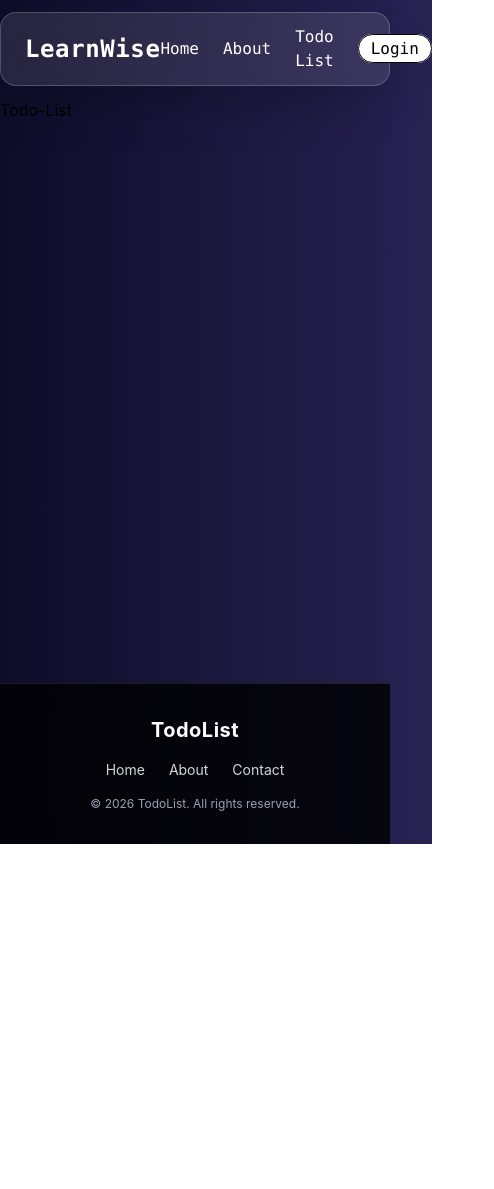
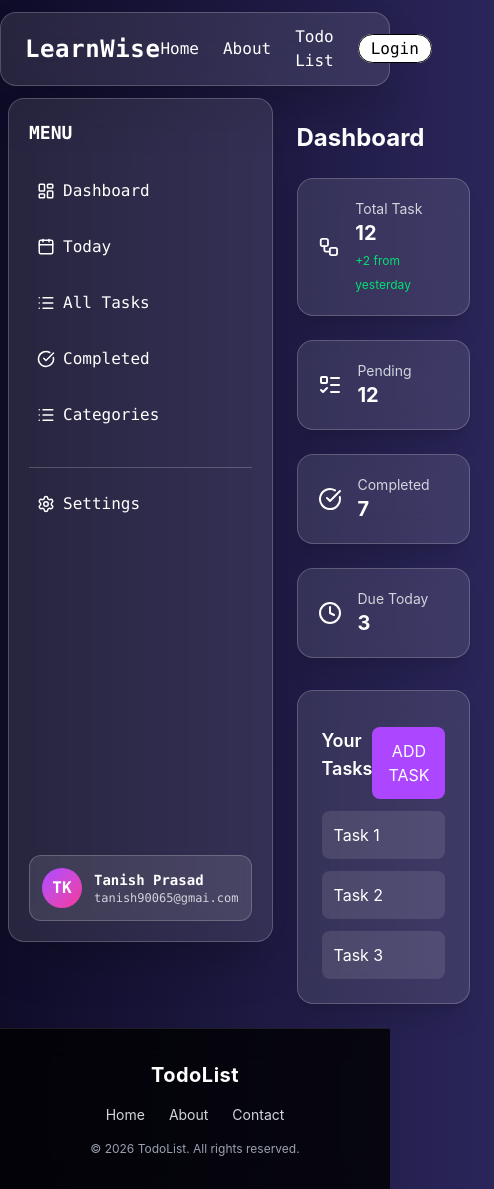
Before and after one commit to UnknonPerson/Todo_List_FullStack, a React (Vite) app in the folder frontend/: page /todo in a window 390 px wide. Shown: the whole page, 494 px wide, since content can reach past the window. Before the commit the page ends 844 px from the top, so only its background shows below. Built offline with nearby package versions, Linux system fonts and the light colour scheme.

Commit message:
Added Task Dashboard

```diff
--- a/frontend/src/Auth/Login.jsx
+++ b/frontend/src/Auth/Login.jsx
@@ -1,6 +1,7 @@
 import React from 'react'
 import log from '../assets/login.png'
 import { useForm } from 'react-hook-form'
+import { Link } from "react-router-dom";
 
 const Login = () => {
 
@@ -98,6 +99,9 @@ const Login = () => {
             </button>
 
           </form>
+          <div className='text-sm text-center text-gray-400 mt-4'>
+            New here? <Link to="/signup" className='text-purple-400 hover:underline'>Create an account</Link>
+          </div>
         </div>
 
       </div>
--- /dev/null
+++ b/frontend/src/components/Cards/About.jsx
@@ -0,0 +1,13 @@
+import React from 'react'
+
+const About = () => {
+  return (
+    <div className='p-6 w-full text-white'>
+        <h1 className='text-3xl font-bold text-center mt-10 text-white'>About This App</h1>
+      <p className='text-white text-center mt-20 text-lg'>This is a simple Todo List application built with React. It allows users to manage their tasks efficiently by providing features such as adding, editing, and deleting tasks. The application is designed with a clean and intuitive user interface, making it easy for users to stay organized and productive.</p>
+      <p className='text-white text-center mt-4 text-lg'>The app is built using modern React practices, including functional components and hooks. It also utilizes Tailwind CSS for styling, ensuring a responsive and visually appealing design. Whether you're a student, professional, or anyone looking to keep track of your tasks, this Todo List app is here to help you stay on top of your to-dos!</p>
+    </div>
+  )
+}
+
+export default About
--- a/frontend/src/components/Cards/InfoCard.jsx
+++ b/frontend/src/components/Cards/InfoCard.jsx
@@ -8,7 +8,7 @@ const InfoCard = (props) => {
     w-70 p-6 gap-4 hover:scale-105 transition-all duration-300 m-10'>
 
       <img
-        src={props.logo || logo}
+        src={props.icon || logo}
         alt="logo"
         className="w-20 object-contain"
       />
@@ -18,7 +18,7 @@ const InfoCard = (props) => {
       </h1>
 
       <p className='text-gray-300 text-sm'>
-        {props.message || "Organize and manage your daily tasks efficiently with ease."}
+        {props.description || "Organize and manage your daily tasks efficiently with ease."}
       </p>
 
       <button className='mt-2 px-4 py-2 bg-white/20 text-white
--- a/frontend/src/components/Home/Home.jsx
+++ b/frontend/src/components/Home/Home.jsx
@@ -1,7 +1,12 @@
+import { Car } from 'lucide-react';
 import todoImage from '../../assets/Todo.png';
+import Card from '../Cards/InfoCard';
+import About from '../Cards/About';
 
 const Home = () => {
   return (
+
+    <div>
       <div className="flex items-center justify-between px-20 h-95vh">
 
         <div className="text-white">
@@ -22,7 +27,27 @@ const Home = () => {
             className="w-100 object-contain"
           />
         </div>
-
+      </div>
+      <div className='px-20 py-10 grid grid-cols-1 md:grid-cols-3 gap-6'>
+        <Card
+          icon={<Car size={24} />}
+          title="Easy to Use"
+          description="Our intuitive interface makes it simple to manage your tasks."
+        />
+        <Card
+          icon={<Car size={24} />}
+          title="Organize Efficiently"
+          description="Keep your tasks organized and never miss a deadline."
+        />
+        <Card
+          icon={<Car size={24} />}
+          title="Track Progress"
+          description="Monitor your task completion and stay on top of your goals."
+        />
+      </div>
+      <div className='px-20 py-10'>
+        <About />
+      </div>
     </div>
   );
 };
--- /dev/null
+++ b/frontend/src/components/Nav/SideNav.jsx
@@ -0,0 +1,100 @@
+import React from 'react'
+import { Calendar, LayoutDashboard, List, CheckCircle, Settings } from 'lucide-react'
+import { Link, useLocation } from "react-router-dom";
+
+const SideNav = () => {
+
+    const location = useLocation();
+
+    const hideSidebarRoutes = ["/login", "/signup"];
+    if (hideSidebarRoutes.includes(location.pathname)) return null;
+
+    const isActive = (path) => location.pathname === path;
+
+    return (
+        <div className="font-mono flex flex-col justify-between
+        backdrop-blur-lg bg-white/10 border border-white/20
+        rounded-2xl shadow-2xl w-70 h-screen p-5 text-white ml-2 mb-2">
+
+            {/* 🔝 TOP MENU */}
+            <div>
+                <h3 className="mb-6 text-lg font-bold">MENU</h3>
+
+                <ul className="flex flex-col gap-4">
+
+                    <li>
+                        <Link to="/"
+                            className={`flex items-center gap-2 p-2 rounded-lg transition
+                            ${isActive("/") ? "bg-white/20 text-purple-300" : "hover:bg-white/10"}`}>
+                            <LayoutDashboard size={18} /> Dashboard
+                        </Link>
+                    </li>
+
+                    <li>
+                        <Link to="/today"
+                            className={`flex items-center gap-2 p-2 rounded-lg transition
+                            ${isActive("/today") ? "bg-white/20 text-purple-300" : "hover:bg-white/10"}`}>
+                            <Calendar size={18} /> Today
+                        </Link>
+                    </li>
+
+                    <li>
+                        <Link to="/tasks"
+                            className={`flex items-center gap-2 p-2 rounded-lg transition
+                            ${isActive("/tasks") ? "bg-white/20 text-purple-300" : "hover:bg-white/10"}`}>
+                            <List size={18} /> All Tasks
+                        </Link>
+                    </li>
+
+                    <li>
+                        <Link to="/completed"
+                            className={`flex items-center gap-2 p-2 rounded-lg transition
+                            ${isActive("/completed") ? "bg-white/20 text-purple-300" : "hover:bg-white/10"}`}>
+                            <CheckCircle size={18} /> Completed
+                        </Link>
+                    </li>
+
+                    <li>
+                        <Link to="/categories"
+                            className={`flex items-center gap-2 p-2 rounded-lg transition
+                            ${isActive("/categories") ? "bg-white/20 text-purple-300" : "hover:bg-white/10"}`}>
+                            <List size={18} /> Categories
+                        </Link>
+                    </li>
+
+                    <li className="mt-4 border-t border-white/20 pt-4">
+                        <Link to="/settings"
+                            className={`flex items-center gap-2 p-2 rounded-lg transition
+                            ${isActive("/settings") ? "bg-white/20 text-purple-300" : "hover:bg-white/10"}`}>
+                            <Settings size={18} /> Settings
+                        </Link>
+                    </li>
+
+                </ul>
+            </div>
+
+            {/* 🔻 BOTTOM PROFILE */}
+            <div className="flex items-center gap-3 mt-6 p-3 rounded-xl
+            bg-white/10 border border-white/20 hover:bg-white/20 transition cursor-pointer">
+
+                <div className="w-10 h-10 flex items-center justify-center
+                rounded-full bg-linear-to-br from-purple-500 to-pink-500 font-bold">
+                    TK
+                </div>
+
+                <div>
+                    <p className="text-sm font-semibold">
+                        Tanish Prasad
+                    </p>
+                    <p className="text-xs text-gray-300">
+                        tanish90065@gmai.com
+                    </p>
+                </div>
+
+            </div>
+
+        </div>
+    )
+}
+
+export default SideNav
--- /dev/null
+++ b/frontend/src/components/TodoList/TaskCard.jsx
@@ -0,0 +1,17 @@
+import React from 'react'
+
+const TaskCard = (props) => {
+    return (
+        <div className='flex items-center gap-4 p-5 rounded-2xl
+            backdrop-blur-lg bg-white/10 border border-white/20 shadow-xl'>
+            {props.icon}
+            <div>
+                <h2 className='text-sm text-gray-300'>{props.title || "Title"}</h2>
+                <p className='text-xl font-bold'>{props.number || 0}</p>
+                <span className='text-xs text-green-400'>{props.last || " "} </span>
+            </div>
+        </div>
+    )
+}
+
+export default TaskCard
--- /dev/null
+++ b/frontend/src/components/TodoList/TaskList.jsx
@@ -0,0 +1,30 @@
+import React from 'react'
+
+const TaskList = () => {
+  return (
+    <div className='mt-8 p-6 rounded-2xl
+      backdrop-blur-lg bg-white/10 border border-white/20 shadow-xl'>
+
+        <div className='flex w-full justify-between my-3'>
+            <h2 className='text-lg font-semibold mb-4'>Your Tasks</h2>
+        <button className='bg-purple-500 hover:bg-purple-600 text-white py-2 px-4 rounded-lg transition'>
+          ADD TASK
+        </button>
+        </div>
+
+        <div className='space-y-3'>
+          <div className='p-3 rounded-lg bg-white/10 hover:bg-white/20 transition'>
+            Task 1
+          </div>
+          <div className='p-3 rounded-lg bg-white/10 hover:bg-white/20 transition'>
+            Task 2
+          </div>
+          <div className='p-3 rounded-lg bg-white/10 hover:bg-white/20 transition'>
+            Task 3
+          </div>
+        </div>
+    </div>
+  )
+}
+
+export default TaskList
--- a/frontend/src/main.jsx
+++ b/frontend/src/main.jsx
@@ -6,8 +6,10 @@ import { createBrowserRouter, createRoutesFromElements, Route, RouterProvider }
 import Layout from './Layout.jsx'
 import Signup from './Auth/Signup.jsx'
 import Login from './Auth/Login.jsx'
+
+import Todo from './page/Todo/Todo.jsx'
 import Home from './components/Home/Home.jsx'
-import Todo from './page/Todo/Todo.jsx'
+
 
 const router = createBrowserRouter(
   createRoutesFromElements(
--- a/frontend/src/page/Todo/Todo.jsx
+++ b/frontend/src/page/Todo/Todo.jsx
@@ -1,9 +1,32 @@
 import React from 'react'
+import { WorkflowIcon, CheckCircle, ListTodo, Clock } from 'lucide-react'
+import TaskCard from '../../components/TodoList/TaskCard'
+import TaskList from '../../components/TodoList/TaskList'
+import SideNav from '../../components/Nav/SideNav'
 
 const Todo = () => {
   return (
-    <div>
-      <div><h1>Todo-List</h1></div>
+
+    <div className='flex'>
+    <SideNav />
+
+    <div className='p-6 w-full text-white'>
+
+      {/* 🔝 HEADER */}
+      <h1 className='text-2xl font-bold mb-6'>Dashboard</h1>
+
+      {/* 📊 STATS CARDS */}
+      <div className='grid grid-cols-1 md:grid-cols-2 lg:grid-cols-4 gap-6'>
+        <TaskCard icon = {<WorkflowIcon />} title = "Total Task" number="12" last = "+2 from yesterday" />
+        <TaskCard icon = {<ListTodo />} title = "Pending" number="12"  />
+        <TaskCard icon = {<CheckCircle />} title = "Completed" number="7"  />
+        <TaskCard icon = {<Clock />} title = "Due Today" number="3"  />
+      </div>
+
+      {/* TASK LIST */}
+      <TaskList />
+
+    </div>
     </div>
   )
 }
```
Lines whose indentation alone changed are shown as unchanged.
